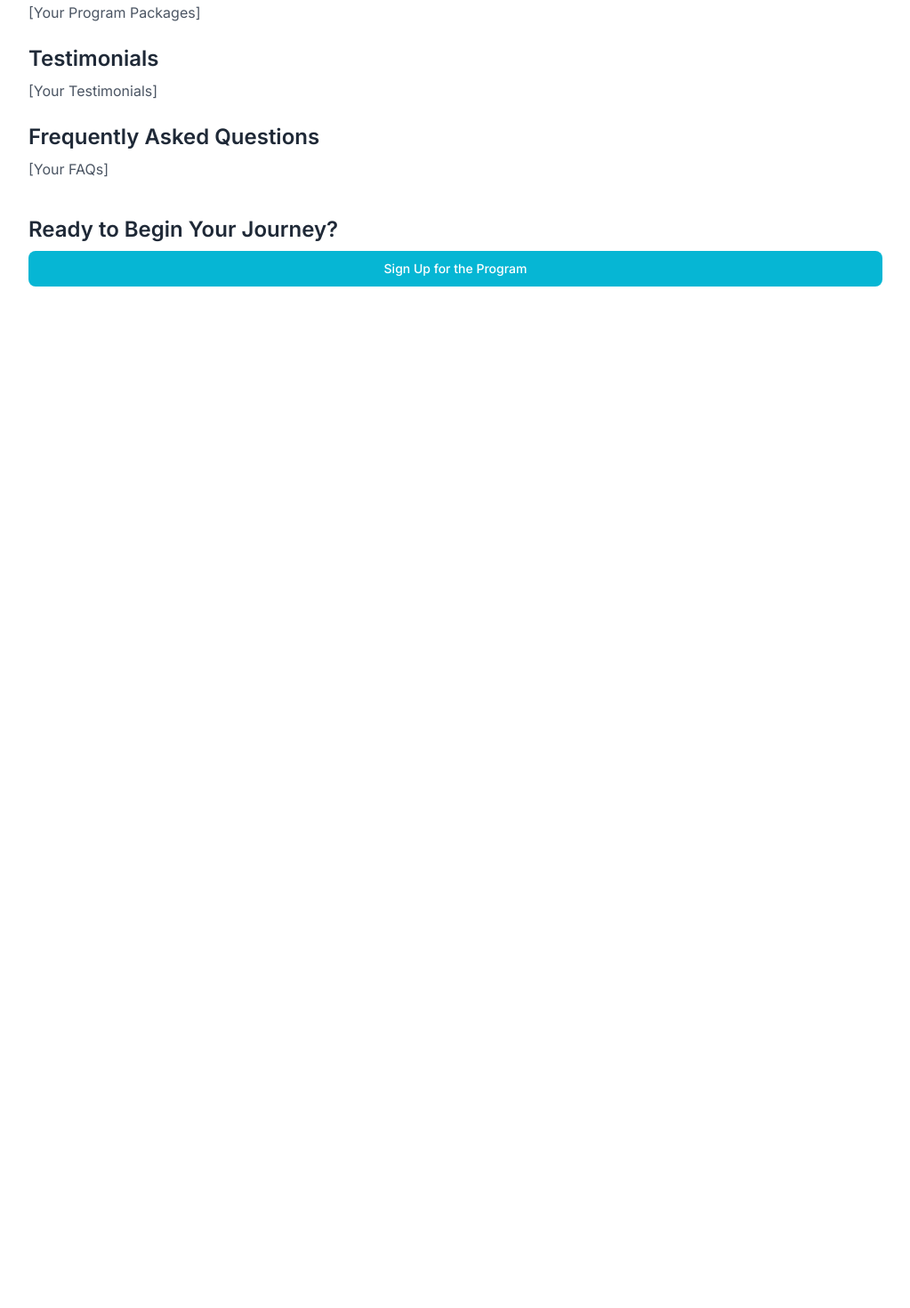
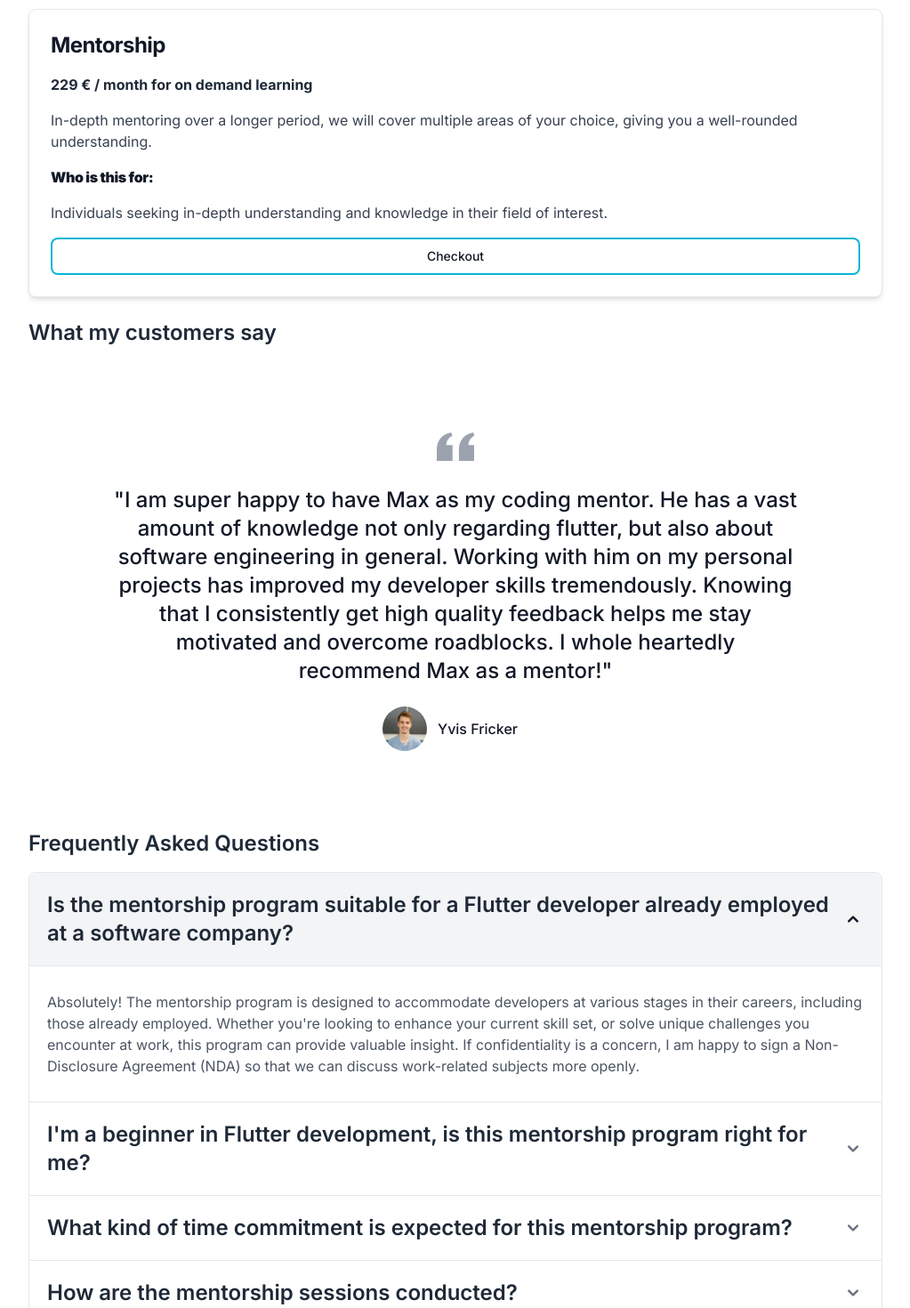
Before and after one commit to md-weber/website, a Next.js app: page /mentorship in a window 1280 px wide. Shown: the part 920-2390 px from the top of the page at 89% size, without its empty margins (128-1151 px from the left). Before the commit the page ends 1242 px from the top, so only its background shows below. Built offline with nearby package versions, Linux system fonts and the light colour scheme.

Commit message:
[Feature] Finished the first draft of the Mentorship page

```diff
--- a/src/app/mentorship/page.tsx
+++ b/src/app/mentorship/page.tsx
@@ -2,6 +2,29 @@
 import React from 'react';
 import {Button} from "flowbite-react";
 import Link from "next/link";
+import Image from 'next/image';
+import MentorshipTiers from "@/components/mentorship-tiers";
+import TestimonialImage from '../../../public/yvis_fricker.jpg';
+import FAQSection, {FAQProps} from "@/components/faq-section";
+
+const mentorshipFAQ: FAQProps["faqItems"] = [
+    {
+        title: "Is the mentorship program suitable for a Flutter developer already employed at a software company?",
+        body: "Absolutely! The mentorship program is designed to accommodate developers at various stages in their careers, including those already employed. Whether you're looking to enhance your current skill set, or solve unique challenges you encounter at work, this program can provide valuable insight. If confidentiality is a concern, I am happy to sign a Non-Disclosure Agreement (NDA) so that we can discuss work-related subjects more openly."
+    },
+    {
+        title: "I'm a beginner in Flutter development, is this mentorship program right for me?",
+        body: "Definitely! The mentorship program is tailored to meet you where you're at in your learning journey. As a beginner, you'll receive fundamental guidance, resources, and hands-on projects to build a strong foundation in Flutter development. The program aims to equip you with the skills and confidence to tackle more advanced topics over time."
+    },
+    {
+        title: "What kind of time commitment is expected for this mentorship program?",
+        body: "The mentorship program is flexible and can adapt to your schedule. While it's recommended to commit a consistent amount of time each week for learning and coding, the specifics can be adjusted based on your availability and personal goals. Remember, the more time and effort you invest, the more progress you're likely to make!"
+    },
+    {
+        title: "How are the mentorship sessions conducted?",
+        body: "The mentorship sessions are conducted online, typically through video calls on platforms like Discord. This allows for a personalised and interactive learning experience, no matter where you are in the world. These sessions provide opportunities for live coding, immediate feedback, and direct communication to enhance your learning."
+    }
+]
 
 const Mentorship = () => {
     return (
@@ -9,22 +32,12 @@ const Mentorship = () => {
             <h2 className="text-4xl font-semibold text-gray-800 dark:text-white">Mentorship Program</h2>
 
             <section className="mt-6">
-                <h3 className="text-2xl font-semibold text-gray-800 dark:text-gray-200">A Special Welcome Note</h3>
-                <div className="mt-4">
-                    <iframe className={"aspect-video w-full lg:w-1/2"}
-                            src="https://www.youtube.com/embed/8nJpxM4TvH0"
-                            title="YouTube video player"
-                            allow="accelerometer; autoplay; clipboard-write; encrypted-media; gyroscope; picture-in-picture"
-                            allowFullScreen></iframe>
-                </div>
-            </section>
-
-            <section className="mt-6">
                 <h3 className="text-2xl font-semibold text-gray-800 dark:text-gray-200">Program Overview</h3>
                 <p className="my-2 text-gray-600 dark:text-gray-400">Welcome to the Full-Stack Mastery Program, a
                     mentorship journey designed with you in mind.
 
-                    In this unique mentorship program, you&apos;ll be taken on an immersive journey to become a proficient
+                    In this unique mentorship program, you&apos;ll be taken on an immersive journey to become a
+                    proficient
                     Full Stack Developer under my guidance. As an industry expert with several years of experience
                     across various programming frameworks and languages, my mission is to provide you with the tools,
                     knowledge, and confidence to thrive in your career as a developer.
@@ -46,30 +59,59 @@ const Mentorship = () => {
                 </p>
             </section>
 
+            <section className="mt-6">
+                <h3 className="text-2xl font-semibold text-gray-800 dark:text-gray-200">A Special Welcome Note</h3>
+                <div className="mt-4">
+                    <iframe className={"aspect-video w-full lg:w-1/2"}
+                            src="https://www.youtube.com/embed/8nJpxM4TvH0"
+                            title="YouTube video player"
+                            allow="accelerometer; autoplay; clipboard-write; encrypted-media; gyroscope; picture-in-picture"
+                            allowFullScreen></iframe>
+                </div>
+            </section>
 
             <section className="mt-6">
                 <h3 className="text-2xl font-semibold text-gray-800 dark:text-gray-200">Mentorship Program Packages</h3>
-                <p className="mt-2 text-gray-600 dark:text-gray-400">[Your Program Packages]</p>
+                <MentorshipTiers/>
+            </section>
+
+            <h3 className="text-2xl font-semibold text-gray-800 dark:text-gray-200 py-2">What my customers say</h3>
+            <section className="bg-white dark:bg-gray-900 mt-6">
+                <div className="max-w-screen-xl px-4 py-8 mx-auto text-center lg:py-16 lg:px-6">
+                    <figure className="max-w-screen-md mx-auto">
+                        <svg className="h-12 mx-auto mb-3 text-gray-400 dark:text-gray-600" viewBox="0 0 24 27"
+                             fill="none" xmlns="http://www.w3.org/2000/svg">
+                            <path
+                                d="M14.017 18L14.017 10.609C14.017 4.905 17.748 1.039 23 0L23.995 2.151C21.563 3.068 20 5.789 20 8H24V18H14.017ZM0 18V10.609C0 4.905 3.748 1.038 9 0L9.996 2.151C7.563 3.068 6 5.789 6 8H9.983L9.983 18L0 18Z"
+                                fill="currentColor"/>
+                        </svg>
+                        <blockquote>
+                            <p className="text-2xl font-medium text-gray-900 dark:text-white">&quot;I am super happy to
+                                have
+                                Max as my coding mentor. He has a vast amount of knowledge not only regarding flutter,
+                                but also about software engineering in general.
+                                Working with him on my personal projects has improved my developer skills tremendously.
+                                Knowing that I consistently get high quality feedback helps me stay motivated and
+                                overcome roadblocks. I whole heartedly recommend Max as a mentor!&quot;</p>
+                        </blockquote>
+                        <figcaption className="flex items-center justify-center mt-6 space-x-3">
+                            <Image className=" rounded-full"
+                                   src={TestimonialImage}
+                                   alt="profile picture" width={50} height={50}/>
+                            <div className="flex items-center divide-x-2 divide-gray-500 dark:divide-gray-700">
+                                <div className="pr-3 font-medium text-gray-900 dark:text-white">Yvis Fricker</div>
+                            </div>
+                        </figcaption>
+                    </figure>
+                </div>
             </section>
 
             <section className="mt-6">
-                <h3 className="text-2xl font-semibold text-gray-800 dark:text-gray-200">Testimonials</h3>
-                <p className="mt-2 text-gray-600">[Your Testimonials]</p>
+                <h3 className="text-2xl font-semibold text-gray-800 dark:text-gray-200 pb-4">Frequently Asked
+                    Questions</h3>
+                <FAQSection faqItems={mentorshipFAQ}/>
             </section>
 
-            <section className="mt-6">
-                <h3 className="text-2xl font-semibold text-gray-800 dark:text-gray-200">Frequently Asked Questions</h3>
-                <p className="mt-2 text-gray-600 dark:text-gray-400">[Your FAQs]</p>
-            </section>
-
-            <section className="mt-10">
-                <h3 className="text-2xl font-semibold text-gray-800 mb-2 dark:text-gray-200">Ready to Begin Your
-                    Journey?</h3>
-                <Link href={"https://flutterexplained.gumroad.com/l/ydgtfV"} target={"_blank"}>
-                    <Button className="w-full" gradientDuoTone={"cyanToBlue"}>
-                        Sign Up for the Program
-                    </Button></Link>
-            </section>
         </div>
     );
 };
--- /dev/null
+++ b/src/components/faq-section.tsx
@@ -0,0 +1,25 @@
+'use client';
+
+import {Accordion} from 'flowbite-react';
+import React from "react";
+
+export interface FAQProps {
+    faqItems: { title: string, body: string }[]
+}
+
+export default function FAQSection(props: FAQProps) {
+    return (
+        <Accordion>
+            {props.faqItems.map((item, index) => (
+                <Accordion.Panel key={`${item.title}-${index}`}>
+                    <Accordion.Title>
+                        <div className={"text-2xl font-semibold text-gray-800 dark:text-gray-200"}>{item.title}</div>
+                    </Accordion.Title>
+                    <Accordion.Content>
+                        <div className={"my-2 text-gray-600 dark:text-gray-400"}>{item.body}</div>
+                    </Accordion.Content>
+                </Accordion.Panel>
+            ))}
+        </Accordion>
+    )
+}
--- a/src/components/mentorship-tiers.tsx
+++ b/src/components/mentorship-tiers.tsx
@@ -4,31 +4,32 @@ import {Button, Card} from "flowbite-react";
 
 const MentorshipTiers = () => {
     const tiers = [
-        {
+        /*{
             name: "Starter",
             price: "150 €",
             hours: "1 Hour",
             description: "Ideal for those who need guidance on specific topics or issues. Get your questions answered and clarify your doubts.",
             target: "People new to the field or those who need answers to specific questions."
+        },*/
+        {
+            name: "Mentorship",
+            price: "229 € / month",
+            hours: "on demand learning",
+            description: "In-depth mentoring over a longer period, we will cover multiple areas of your choice, giving you a well-rounded understanding.",
+            target: "Individuals seeking in-depth understanding and knowledge in their field of interest.",
+            checkoutLink: "https://flutterexplained.gumroad.com/l/ydgtfV"
         },
-        {
-            name: "Journeyman",
-            price: "550 €",
-            hours: "4 Hours",
-            description: "Perfect for learners seeking comprehensive guidance. We will dive deeper into your chosen topics and cover them thoroughly.",
-            target: "Learners who are familiar with the basics and want to delve deeper into specific topics."
-        },
-        {
-            name: "Masterclass",
-            price: "1400 €",
-            hours: "12 Hours",
-            description: "In-depth mentoring over a longer period, we will cover multiple areas of your choice, giving you a well-rounded understanding.",
-            target: "Individuals seeking in-depth understanding and knowledge in their field of interest."
-        }
+        /*        {
+                    name: "Journeyman",
+                    price: "550 €",
+                    hours: "4 Hours / month",
+                    description: "Perfect for learners seeking comprehensive guidance. We will dive deeper into your chosen topics and cover them thoroughly.",
+                    target: "Learners who are familiar with the basics and want to delve deeper into specific topics."
+                },*/
     ];
 
     return (
-        <div className="flex gap-5 flex-wrap lg:flex-nowrap">
+        <div className="flex gap-5 flex-wrap lg:flex-nowrap py-4">
             {tiers.map((tier, index) => (
                 <Card key={index}>
                     <h5 className="text-2xl font-bold tracking-tight text-gray-900 dark:text-white">
@@ -40,7 +41,7 @@ const MentorshipTiers = () => {
                     <p className="font-bold tracking-tight text-gray-900 dark:text-white"><b>Who is this for:</b></p>
                     <p className={"font-normal text-gray-700 dark:text-gray-400 flex-grow"}>{tier.target}</p>
                     <div className="justify-end card-actions">
-                        <Button href={`/checkout/${tier.name.toLowerCase()}`} gradientDuoTone={"cyanToBlue"} outline>
+                        <Button href={tier.checkoutLink} gradientDuoTone={"cyanToBlue"} outline>
                             Checkout
                         </Button>
                     </div>
```
Also changed, not shown: public/yvis_fricker.jpg (added).
